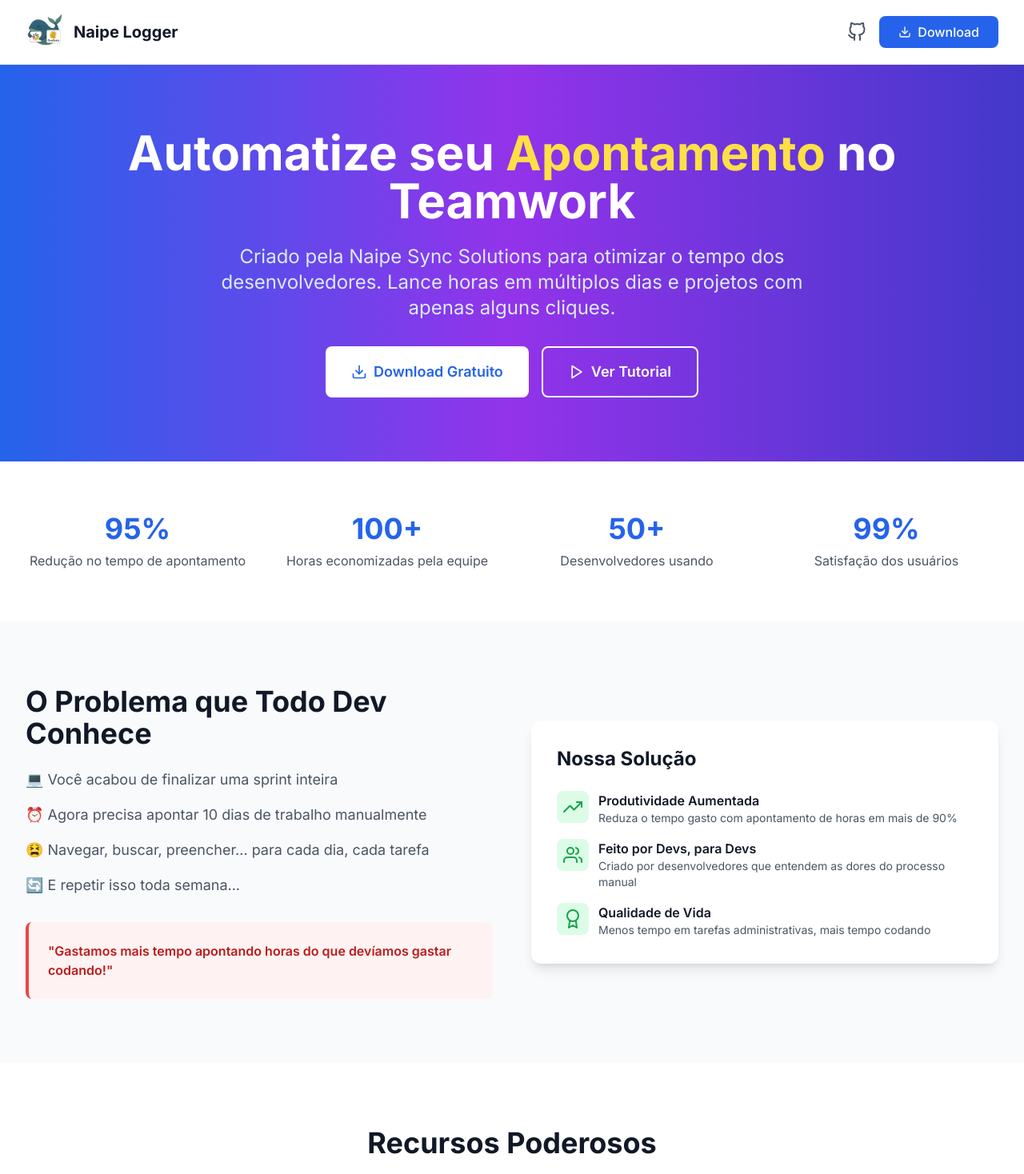
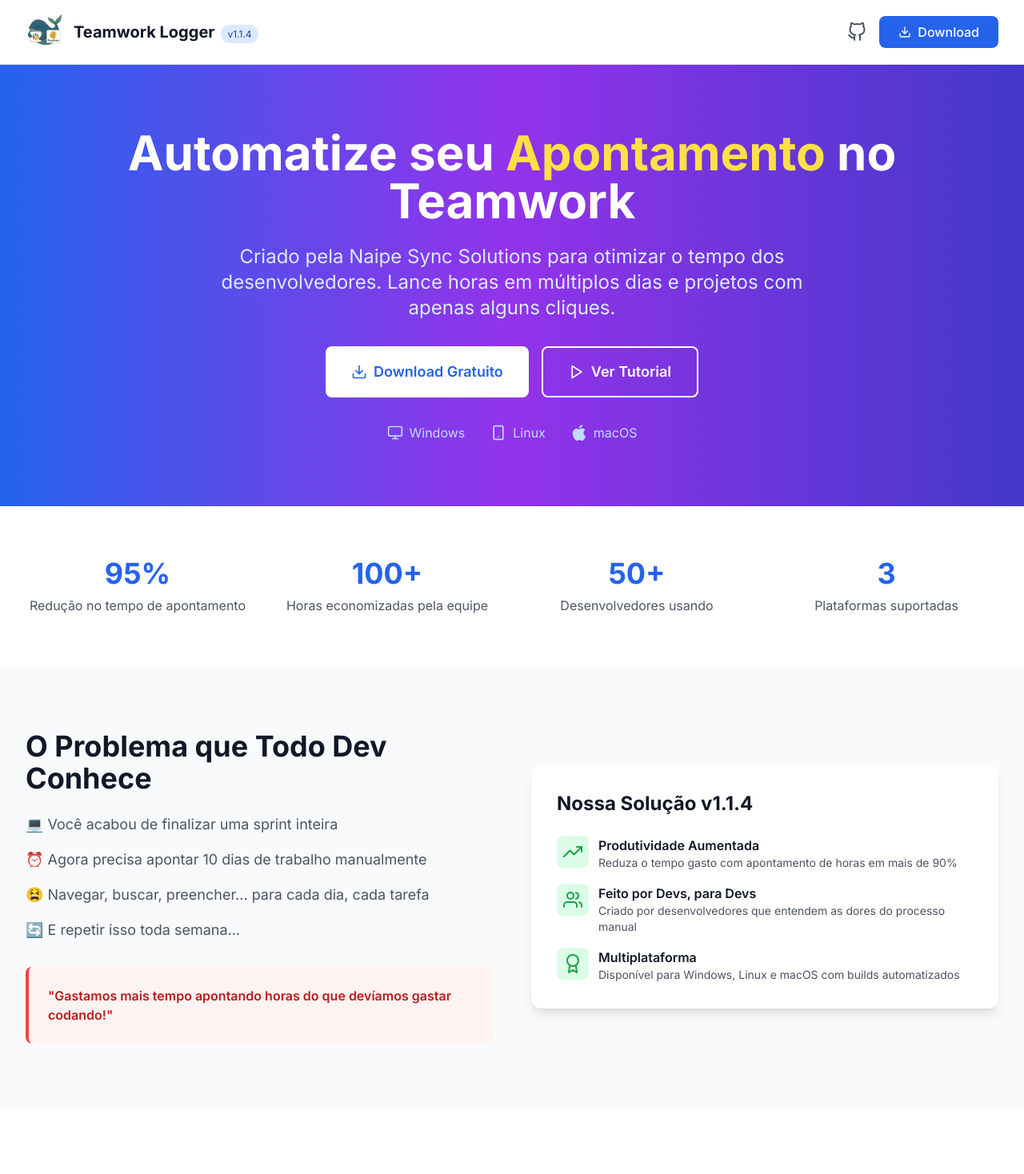
Before and after one commit to jaimebrolesi1b/teamwork-logger, a React (Vite) app: page / in a window 1280 px wide. Shown: the top 1468 px of the page at 80% size. Built offline with nearby package versions, Linux system fonts and the light colour scheme.

Commit message:
refactor: update component to support multiplatform functionality and improve descriptions

```diff
--- a/src/components/NaipeLoggerLanding.tsx
+++ b/src/components/NaipeLoggerLanding.tsx
@@ -14,14 +14,16 @@
     FiUsers,
     FiTrendingUp,
     FiAward,
-    FiBarChart2
+    FiBarChart2,
 } from 'react-icons/fi';
 
-import config from '../assets/config.png'
-import task from '../assets/task.png'
-import template from '../assets/template.png'
-import timelog from '../assets/timelog.png'
+import { SiApple } from 'react-icons/si';
 import logo from '../assets/appicon.png';
+import config from '../assets/config.png';
+import task from '../assets/task.png';
+import template from '../assets/template.png';
+import timelog from '../assets/timelog.png';
+
 
 interface Feature {
     icon: React.ReactNode;
@@ -79,7 +81,7 @@
         {
             icon: <FiZap className="w-8 h-8" />,
             title: "Interface Otimizada",
-            description: "Interface moderna e responsiva que torna o apontamento de horas uma tarefa simples e rápida."
+            description: "Interface moderna e responsiva com modo escuro que torna o apontamento uma tarefa simples."
         },
         {
             icon: <FiShield className="w-8 h-8" />,
@@ -89,7 +91,7 @@
         {
             icon: <FiBarChart2 className="w-8 h-8" />,
             title: "Relatórios Avançados",
-            description: "Exporte relatórios detalhados em PDF e acompanhe suas métricas de produtividade."
+            description: "Exporte relatórios detalhados em PDF e gerencie suas entradas de tempo facilmente."
         }
     ];
 
@@ -101,7 +103,8 @@
             details: [
                 "Insira seu email corporativo",
                 "Digite sua senha do Teamwork",
-                "Conexão automática com teamwork.onebrain.com.br"
+                "Conexão automática com teamwork.onebrain.com.br",
+                "Interface moderna com modo escuro"
             ]
         },
         {
@@ -111,6 +114,7 @@
             details: [
                 "Filtre tarefas por projeto",
                 "Configure múltiplas entradas de tempo",
+                "Defina dias da semana específicos",
                 "Salve tarefas para reutilização"
             ]
         },
@@ -121,6 +125,7 @@
             details: [
                 "Combine múltiplas tarefas",
                 "Defina padrões de apontamento",
+                "Aplique templates rapidamente",
                 "Reutilize em sprints futuras"
             ]
         },
@@ -131,6 +136,7 @@
             details: [
                 "Selecione o período de trabalho",
                 "Aplique templates ou tarefas individuais",
+                "Visualize calendário integrado",
                 "Execute o lançamento em lote"
             ]
         }
@@ -140,7 +146,7 @@
         { number: "95%", label: "Redução no tempo de apontamento" },
         { number: "100+", label: "Horas economizadas pela equipe" },
         { number: "50+", label: "Desenvolvedores usando" },
-        { number: "99%", label: "Satisfação dos usuários" }
+        { number: "3", label: "Plataformas suportadas" }
     ];
 
     const benefits: Benefit[] = [
@@ -156,15 +162,19 @@
         },
         {
             icon: <FiAward className="w-6 h-6" />,
-            title: "Qualidade de Vida",
-            description: "Menos tempo em tarefas administrativas, mais tempo codando"
+            title: "Multiplataforma",
+            description: "Disponível para Windows, Linux e macOS com builds automatizados"
         }
     ];
 
     const faqs: FAQ[] = [
         {
-            q: "O Naipe Logger é seguro?",
+            q: "O Teamwork Logger é seguro?",
             a: "Sim! Seus dados ficam apenas no seu computador, criptografados com AES-256. Não enviamos nenhuma informação para servidores externos."
+        },
+        {
+            q: "Em quais plataformas funciona?",
+            a: "Disponível para Windows (x64), Linux (AppImage) e macOS (Universal Binary - Intel + Apple Silicon)."
         },
         {
             q: "Funciona com qualquer instância do Teamwork?",
@@ -172,7 +182,7 @@
         },
         {
             q: "Preciso pagar para usar?",
-            a: "Não! O Naipe Logger é 100% gratuito e open source."
+            a: "Não! O Teamwork Logger é 100% gratuito e open source."
         },
         {
             q: "Como posso contribuir com o projeto?",
@@ -180,17 +190,15 @@
         }
     ];
 
-    const handleDownload = (platform: 'windows' | 'linux' | 'windows-direct') => {
+    const handleDownload = (platform: 'windows' | 'linux' | 'macos') => {
         const downloadUrls = {
-            windows: 'https://github.com/eddie-naipes/naipe-logger/releases/latest/download/NaipeLogger-Setup.exe',
-            'windows-direct': 'https://github.com/eddie-naipes/naipe-logger/releases/latest/download/teamwork-logger.exe',
-            linux: 'https://github.com/eddie-naipes/naipe-logger/releases/latest/download/naipe-logger-linux.AppImage'
+            windows: 'https://github.com/eddie-naipes/naipe-logger/releases/latest/download/teamwork-logger.exe',
+            linux: 'https://github.com/eddie-naipes/naipe-logger/releases/latest/download/naipe-logger-linux.AppImage',
+            macos: 'https://github.com/eddie-naipes/naipe-logger/releases/latest/download/naipe-logger-macos.dmg'
         };
 
         window.open(downloadUrls[platform], '_blank');
     };
-
-
 
     return (
         <div className="min-h-screen bg-gray-50 dark:bg-gray-900">
@@ -201,11 +209,16 @@
                             <div className="flex items-center justify-center">
                                 <img
                                     src={logo}
-                                    alt="Naipe Logger"
+                                    alt="Teamwork Logger"
                                     className="h-12 w-auto object-contain"
                                 />
                             </div>
-                            <span className="text-xl font-bold text-gray-900 dark:text-white">Naipe Logger</span>
+                            <div>
+                                <span className="text-xl font-bold text-gray-900 dark:text-white">Teamwork Logger</span>
+                                <span className="ml-2 px-2 py-1 text-xs bg-blue-100 text-blue-800 dark:bg-blue-900 dark:text-blue-200 rounded-full">
+                                    v1.1.4
+                                </span>
+                            </div>
                         </div>
                         <div className="flex items-center space-x-4">
                             <a
@@ -238,7 +251,6 @@
                         <p className="text-xl md:text-2xl mb-8 text-blue-100 max-w-3xl mx-auto">
                             Criado pela Naipe Sync Solutions para otimizar o tempo dos desenvolvedores.
                             Lance horas em múltiplos dias e projetos com apenas alguns cliques.
-
                         </p>
                         <div className="flex flex-col sm:flex-row gap-4 justify-center">
                             <button
@@ -255,6 +267,20 @@
                                 <FiPlay className="w-5 h-5" />
                                 <span>Ver Tutorial</span>
                             </button>
+                        </div>
+                        <div className="mt-8 flex justify-center items-center space-x-8 text-blue-200">
+                            <div className="flex items-center space-x-2">
+                                <FiMonitor className="w-5 h-5" />
+                                <span>Windows</span>
+                            </div>
+                            <div className="flex items-center space-x-2">
+                                <FiSmartphone className="w-5 h-5" />
+                                <span>Linux</span>
+                            </div>
+                            <div className="flex items-center space-x-2">
+                                <SiApple className="w-5 h-5" />
+                                <span>macOS</span>
+                            </div>
                         </div>
                     </div>
                 </div>
@@ -306,7 +332,7 @@
                         </div>
                         <div className="bg-white dark:bg-gray-800 p-8 rounded-xl shadow-lg">
                             <h3 className="text-2xl font-bold text-gray-900 dark:text-white mb-6">
-                                Nossa Solução
+                                Nossa Solução v1.1.4
                             </h3>
                             <div className="space-y-4">
                                 {benefits.map((benefit, index) => (
@@ -373,7 +399,6 @@
                         </p>
                     </div>
 
-                    {/* Screenshot Display - Agora no topo */}
                     <div className="bg-white dark:bg-gray-800 rounded-xl shadow-lg p-6 mb-12">
                         <div className="rounded-lg overflow-hidden">
                             <img
@@ -395,15 +420,11 @@
                                     <p className="text-gray-500 dark:text-gray-400">
                                         Screenshot: {tutorialSteps[activeStep].title}
                                     </p>
-                                    <p className="text-sm text-gray-400 dark:text-gray-500 mt-2">
-                                        (Imagem não encontrada em assets/)
-                                    </p>
                                 </div>
                             </div>
                         </div>
                     </div>
 
-                    {/* Steps Navigation - Agora em baixo em grid */}
                     <div className="grid md:grid-cols-2 lg:grid-cols-4 gap-4">
                         {tutorialSteps.map((step, index) => (
                             <div
@@ -441,10 +462,10 @@
                         Pronto para Economizar Horas?
                     </h2>
                     <p className="text-xl mb-8 text-blue-100">
-                        Baixe gratuitamente e comece a usar hoje mesmo
+                        Baixe gratuitamente e comece a usar hoje mesmo - Agora disponível para todas as plataformas!
                     </p>
 
-                    <div className="grid md:grid-cols-2 gap-8 max-w-2xl mx-auto">
+                    <div className="grid md:grid-cols-3 gap-8 max-w-4xl mx-auto">
                         <div className="bg-white/10 backdrop-blur-sm p-6 rounded-xl">
                             <FiMonitor className="w-12 h-12 mx-auto mb-4" />
                             <h3 className="text-xl font-semibold mb-3">Windows</h3>
@@ -470,28 +491,59 @@
                                 <span>Download AppImage</span>
                             </button>
                         </div>
+
+                        <div className="bg-white/10 backdrop-blur-sm p-6 rounded-xl">
+                            <SiApple className="w-12 h-12 mx-auto mb-4" />
+                            <h3 className="text-xl font-semibold mb-3">macOS</h3>
+                            <p className="text-blue-100 mb-4">Intel + Apple Silicon</p>
+                            <button
+                                onClick={() => handleDownload('macos')}
+                                className="bg-white text-blue-600 hover:bg-gray-100 px-6 py-3 rounded-lg font-semibold w-full flex items-center justify-center space-x-2 transition-colors"
+                            >
+                                <FiDownload className="w-5 h-5" />
+                                <span>Download .dmg</span>
+                            </button>
+                        </div>
                     </div>
 
-                    <div className="mt-12 p-6 bg-white/10 backdrop-blur-sm rounded-xl max-w-2xl mx-auto">
-                        <h3 className="text-lg font-semibold mb-3">Requisitos do Sistema</h3>
-                        <div className="grid md:grid-cols-2 gap-4 text-sm text-blue-100">
+                    <div className="mt-12 p-6 bg-white/10 backdrop-blur-sm rounded-xl max-w-4xl mx-auto">
+                        <h3 className="text-lg font-semibold mb-3">Novidades v1.1.4</h3>
+                        <div className="grid md:grid-cols-2 gap-6 text-sm text-blue-100">
                             <div>
-                                <h4 className="font-medium text-white">Windows:</h4>
+                                <h4 className="font-medium text-white mb-2">🆕 Suporte Multiplataforma:</h4>
                                 <ul className="space-y-1">
-                                    <li>• Windows 10/11</li>
-                                    <li>• 4GB RAM mínimo</li>
-                                    <li>• 100MB espaço em disco</li>
+                                    <li>• macOS Universal Binary (Intel + M1/M2)</li>
+                                    <li>• Builds automatizados via GitHub Actions</li>
+                                    <li>• Instaladores nativos para cada plataforma</li>
                                 </ul>
                             </div>
                             <div>
-                                <h4 className="font-medium text-white">Linux:</h4>
+                                <h4 className="font-medium text-white mb-2">🔧 Melhorias:</h4>
                                 <ul className="space-y-1">
-                                    <li>• Ubuntu 18.04+ ou similar</li>
-                                    <li>• 4GB RAM mínimo</li>
-                                    <li>• 100MB espaço em disco</li>
+                                    <li>• Interface aprimorada</li>
+                                    <li>• Performance otimizada</li>
+                                    <li>• Correções de bugs importantes</li>
                                 </ul>
                             </div>
                         </div>
+                        <div className="mt-4 p-4 bg-yellow-500/20 rounded-lg">
+                            <p className="text-yellow-200 text-sm">
+                                <strong>Nota para macOS:</strong> Na primeira execução, clique com botão direito → "Abrir" para contornar o aviso de segurança.
+                            </p>
+                        </div>
+                    </div>
+
+                    <div className="mt-8 text-center">
+                        <p className="text-blue-200 mb-4">Requisitos mínimos: 4GB RAM • 100MB espaço • Conexão com internet</p>
+                        <a
+                            href="https://github.com/eddie-naipes/naipe-logger/releases/tag/v1.1.4"
+                            target="_blank"
+                            rel="noopener noreferrer"
+                            className="inline-flex items-center text-blue-200 hover:text-white transition-colors"
+                        >
+                            <FiGithub className="w-4 h-4 mr-2" />
+                            Ver todas as versões no GitHub
+                        </a>
                     </div>
                 </div>
             </section>
@@ -524,30 +576,55 @@
                                 <div className="flex items-center justify-center">
                                     <img
                                         src={logo}
-                                        alt="Naipe Logger"
+                                        alt="Teamwork Logger"
                                         className="h-12 w-auto object-contain"
                                     />
                                 </div>
-                                <span className="text-xl font-bold">Naipe Logger</span>
+                                <div>
+                                    <span className="text-xl font-bold">Teamwork Logger</span>
+                                    <span className="ml-2 px-2 py-1 text-xs bg-blue-600 text-white rounded-full">
+                                        v1.1.4
+                                    </span>
+                                </div>
                             </div>
                             <p className="text-gray-400">
-                                Ferramenta criada pela Naipe Sync Solutions para otimizar o apontamento de horas no Teamwork.
+                                Ferramenta multiplataforma criada pela Naipe Sync Solutions para otimizar o apontamento de horas no Teamwork.
                             </p>
                         </div>
                         <div>
                             <h3 className="text-lg font-semibold mb-4">Links Úteis</h3>
                             <div className="space-y-2">
-                                <a href="#" className="block text-gray-400 hover:text-white transition-colors">
-                                    Documentação
+                                <a
+                                    href="https://github.com/eddie-naipes/naipe-logger/releases"
+                                    target="_blank"
+                                    rel="noopener noreferrer"
+                                    className="block text-gray-400 hover:text-white transition-colors"
+                                >
+                                    Releases
                                 </a>
-                                <a href="https://github.com/eddie-naipes/naipe-logger" className="block text-gray-400 hover:text-white transition-colors">
+                                <a
+                                    href="https://github.com/eddie-naipes/naipe-logger"
+                                    target="_blank"
+                                    rel="noopener noreferrer"
+                                    className="block text-gray-400 hover:text-white transition-colors"
+                                >
                                     GitHub
                                 </a>
-                                <a href="#" className="block text-gray-400 hover:text-white transition-colors">
+                                <a
+                                    href="https://github.com/eddie-naipes/naipe-logger/issues"
+                                    target="_blank"
+                                    rel="noopener noreferrer"
+                                    className="block text-gray-400 hover:text-white transition-colors"
+                                >
                                     Suporte
                                 </a>
-                                <a href="#" className="block text-gray-400 hover:text-white transition-colors">
-                                    Releases
+                                <a
+                                    href="https://github.com/eddie-naipes/naipe-logger/blob/main/README.md"
+                                    target="_blank"
+                                    rel="noopener noreferrer"
+                                    className="block text-gray-400 hover:text-white transition-colors"
+                                >
+                                    Documentação
                                 </a>
                             </div>
                         </div>
@@ -564,16 +641,47 @@
                             >
                                 onebrain.com.br
                                 <svg className="w-4 h-4 ml-1" fill="none" stroke="currentColor" viewBox="0 0 24 24">
-                                    <path strokeLinecap="round" strokeLinejoin="round" strokeWidth={2} d="M10 6H6a2 2 0 00-2 2v10a2 2 0 002 2h10a2 2 0 002 2h10a2 2 0 002-2v-4M14 4h6m0 0v6m0-6L10 14" />
+                                    <path strokeLinecap="round" strokeLinejoin="round" strokeWidth={2} d="M10 6H6a2 2 0 00-2 2v10a2 2 0 002 2h10a2 2 0 002-2V6a2 2 0 00-2-2h-4M14 4h6m0 0v6m0-6L10 14" />
                                 </svg>
                             </a>
+                            <div className="mt-4">
+                                <h4 className="text-sm font-medium text-gray-300 mb-2">Plataformas Suportadas:</h4>
+                                <div className="flex space-x-4 text-sm text-gray-400">
+                                    <span className="flex items-center">
+                                        <FiMonitor className="w-4 h-4 mr-1" />
+                                        Windows
+                                    </span>
+                                    <span className="flex items-center">
+                                        <FiSmartphone className="w-4 h-4 mr-1" />
+                                        Linux
+                                    </span>
+                                    <span className="flex items-center">
+                                        <SiApple className="w-4 h-4 mr-1" />
+                                        macOS
+                                    </span>
+                                </div>
+                            </div>
                         </div>
                     </div>
                     <div className="border-t border-gray-800 mt-8 pt-8 text-center text-gray-400">
                         <p>&copy; 2025 Naipe Sync Solutions. Todos os direitos reservados.</p>
                         <p className="mt-2 text-sm">
-                            Naipe Logger é um projeto open source licenciado sob MIT License.
+                            Naipe Logger v1.1.4 é um projeto open source licenciado sob MIT License.
                         </p>
+                        <div className="mt-4 flex justify-center items-center space-x-6 text-xs">
+                            <span className="flex items-center">
+                                <FiShield className="w-3 h-3 mr-1" />
+                                Seguro e Local
+                            </span>
+                            <span className="flex items-center">
+                                <FiZap className="w-3 h-3 mr-1" />
+                                100% Gratuito
+                            </span>
+                            <span className="flex items-center">
+                                <FiGithub className="w-3 h-3 mr-1" />
+                                Open Source
+                            </span>
+                        </div>
                     </div>
                 </div>
             </footer>
```
